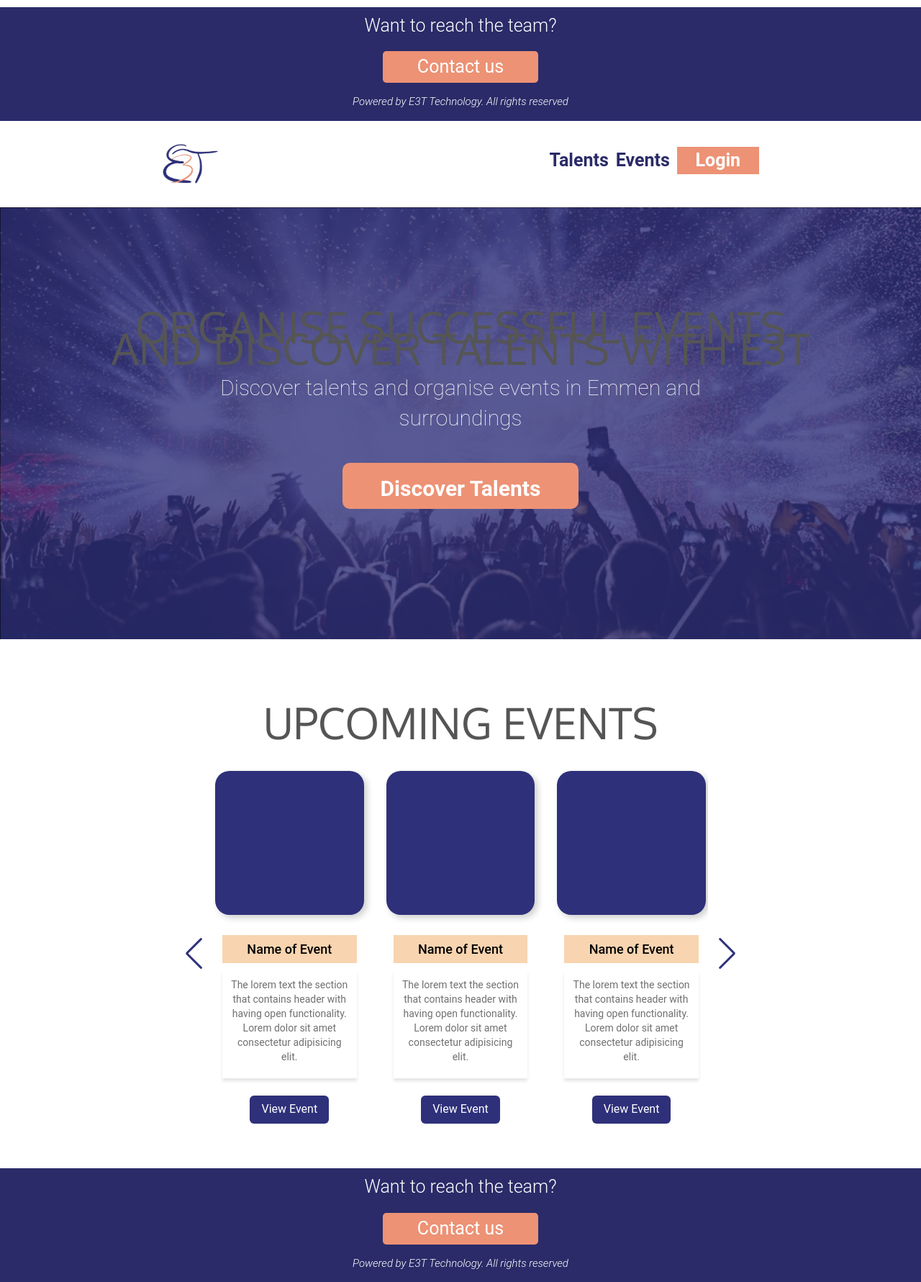
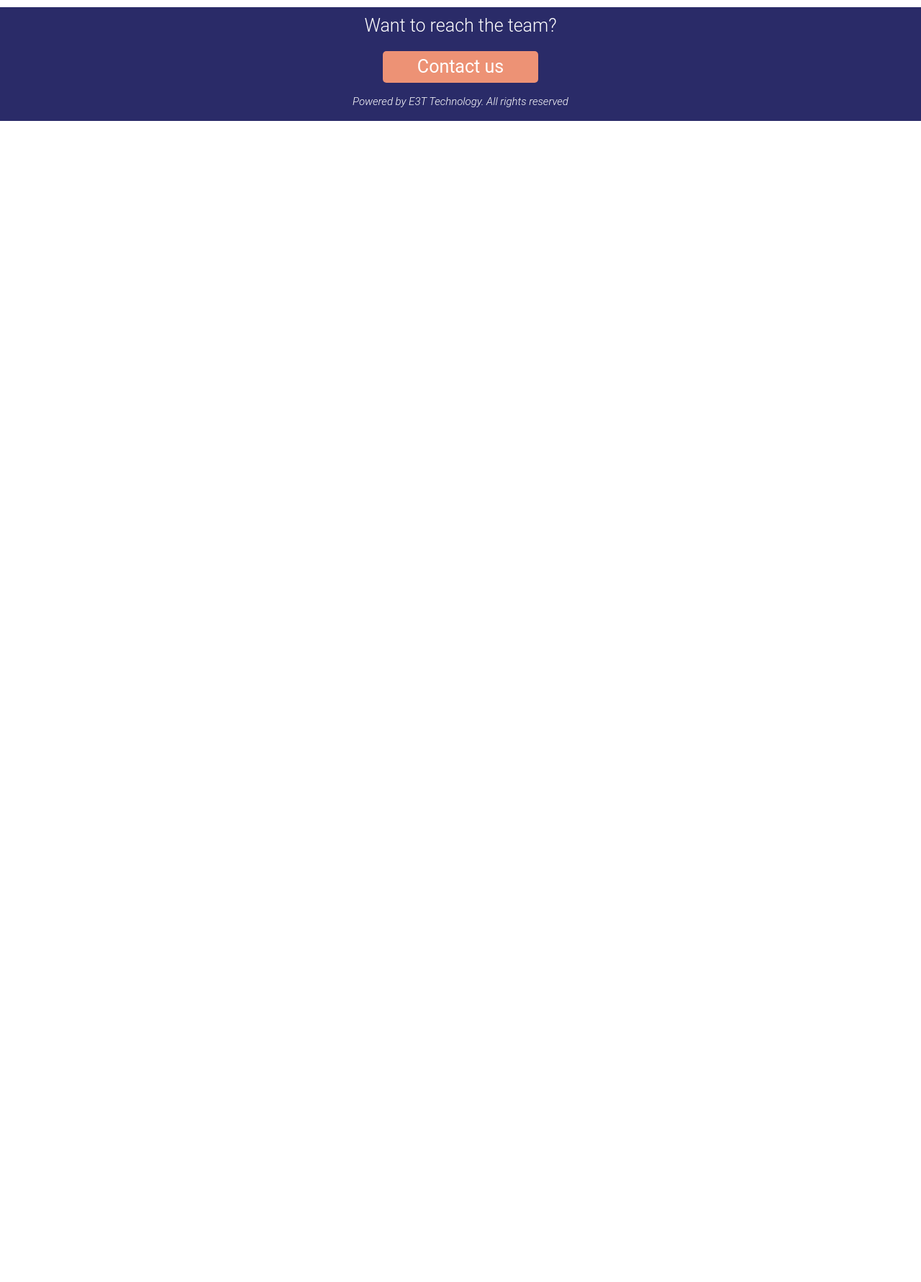
Before and after one commit to BohdanZakusylo/E3T, a PHP site: page / in a window 1280 px wide. Shown: the part 1446-3227 px from the top of the page at 72% size. After the commit the page ends 1614 px from the top, so only its background shows below. Run offline with PHP 8.4, Linux system fonts and the light colour scheme.

Commit message:
Deleted the dublication on index.php and made the talents.php page

```diff
--- a/app/public/index.php
+++ b/app/public/index.php
@@ -3,97 +3,6 @@
     $pageTitle = "E3T";
     include "components/header.php";
     ?>
-
-<!--<!DOCTYPE html>-->
-<!--<html lang="en">-->
-<!--<head>-->
-<!--    <meta charset="UTF-8">-->
-<!--    <meta http-equiv="X-UA-Compatible" content="IE=edge">-->
-<!--    <meta name="viewport" content="width=device-width, initial-scale=1.0">-->
-<!--    <title>E3T - Home</title>-->
-<!--    <link rel="stylesheet" type="text/css" href="index.css">-->
-<!--    <link rel="stylesheet" href="css/swiper-bundle.min.css">-->
-<!--    <link rel="stylesheet" href="css/style.css">-->
-<!--</head>-->
-<!--<body>-->
-
-<main>
-    <div id="top-background">
-
-            <div class="textBanner">
-                 <h1>Organise successful events<br> and discover talents with E3T</h1>
-                                <div id="subTitle">
-                                    <p>Discover talents and organise events in Emmen and<br> surroundings</p>
-                                </div>
-                                    <div id="button">
-                                        <a href="events.php"><b>Discover Talents</b></a>
-                                    </div>
-                        </div>
-
-    </div>
-
-</main>
-
-<section>
-            <div id="events">
-                <h1>Upcoming Events</h1>
-            </div>
-
-            <div class="slide-container swiper">
-        <div class="slide-content">
-        <div class="card-wrapper swiper-wrapper">
-        <?php
-
-            for ($i=0; $i<9; $i++) {
-            echo ' <div class="card swiper-slide">
-            <div class="image-content">
-                    <src="#">
-                </div>
-
-
-            <div class="event-content">
-                <h2 class="name">Name of Event</h2>
-                <p class="description">The lorem text the section that contains header with having open functionality. Lorem dolor sit amet consectetur adipisicing elit.</p>
-
-                <button class="button">View Event</button>
-            </div>
-        </div>';
-}
-?>
-        </div>
-    </div>
-    <div class="swiper-button-next swiper-navBtn"></div>
-            <div class="swiper-button-prev swiper-navBtn"></div>
-
-</div>
-
-</section>
-
-
-            <script src="js/swiper-bundle.min.js"></script>
-             <script src="js/script.js"></script>
-
-<?php
-include "components/footer.php";
-?>
-<?php
-    $cssFile = "index";
-    $pageTitle = "E3T";
-    include "components/header.php";
-    ?>
-
-<!--<!DOCTYPE html>-->
-<!--<html lang="en">-->
-<!--<head>-->
-<!--    <meta charset="UTF-8">-->
-<!--    <meta http-equiv="X-UA-Compatible" content="IE=edge">-->
-<!--    <meta name="viewport" content="width=device-width, initial-scale=1.0">-->
-<!--    <title>E3T - Home</title>-->
-<!--    <link rel="stylesheet" type="text/css" href="index.css">-->
-<!--    <link rel="stylesheet" href="css/swiper-bundle.min.css">-->
-<!--    <link rel="stylesheet" href="css/style.css">-->
-<!--</head>-->
-<!--<body>-->
 
 <main>
     <div id="top-background">
```
Also changed, not shown: app/public/admin-dashboard.php (+0 -11 lines), app/public/components/portfolio.php (+7 -8 lines), app/public/talents.php (+41 -17 lines), 1 other file.
